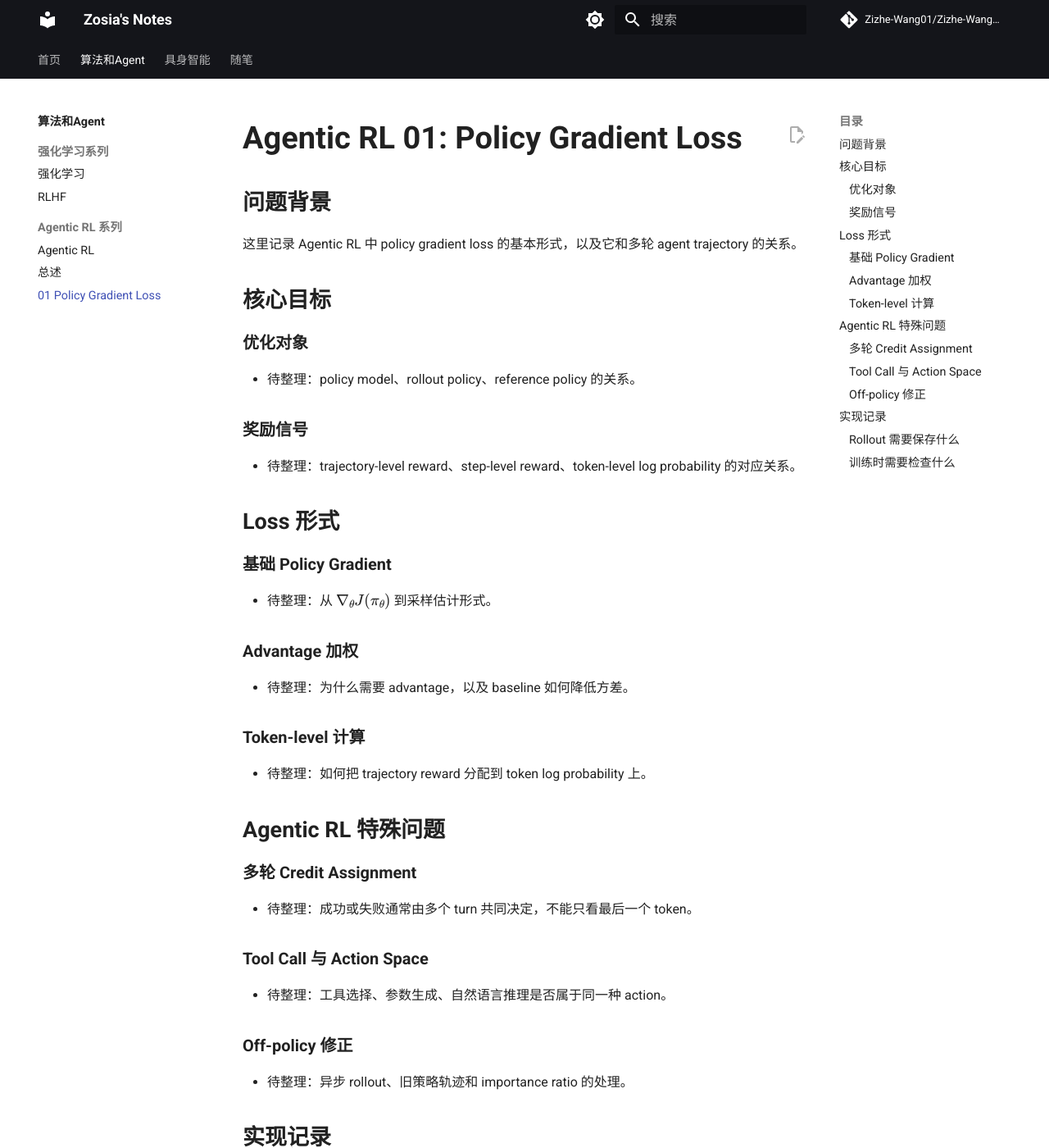
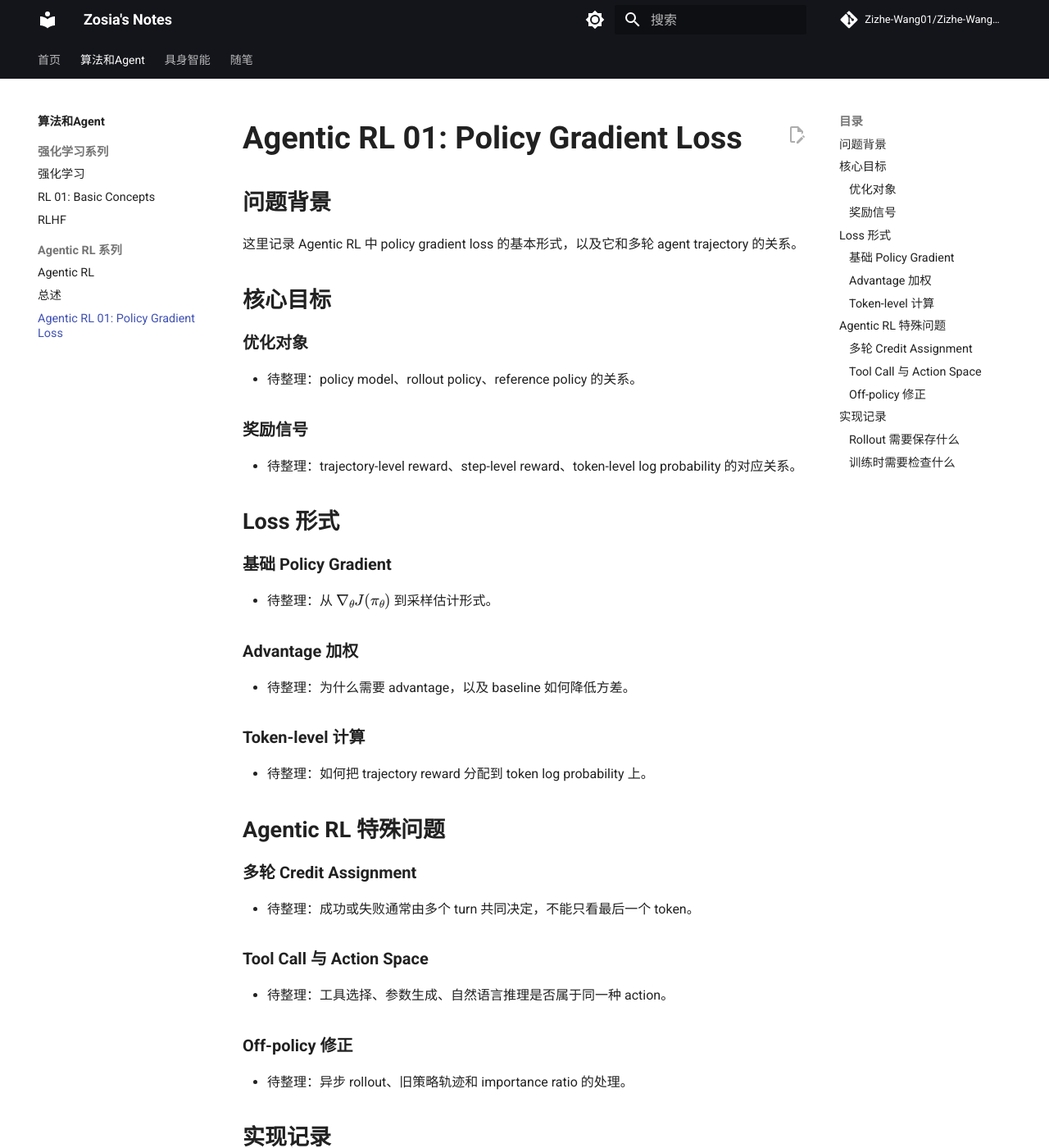
Before and after one commit to Zizhe-Wang01/Zizhe-Wang01.github.io, an MkDocs documentation site: the page built from docs/ai/agenticrl_01.md, in a window 1280 px wide and 1400 px high. Shown: the whole window at 82% size. Built offline with MkDocs 1.6.1 and Material for MkDocs 9.7.7, drawn with Linux system fonts in a browser that asks for light colours; comment, search, counter and statistics services are not loaded.

```diff
--- a/docs/stylesheets/extra.css
+++ b/docs/stylesheets/extra.css
@@ -38,6 +38,16 @@
 
 .md-nav__title {
   font-weight: 650;
+}
+
+@media screen and (min-width: 76.25em) {
+  .md-sidebar--primary .md-nav__item--nested > .md-nav {
+    display: block;
+  }
+
+  .md-sidebar--primary .md-nav__item--nested > .md-nav__link .md-nav__icon {
+    transform: rotate(90deg);
+  }
 }
 
 .md-tabs__link--active,
--- a/mkdocs.yml
+++ b/mkdocs.yml
@@ -20,6 +20,7 @@ theme:
     - navigation.tabs
     - navigation.indexes
     - navigation.sections
+    - navigation.expand
     - navigation.top
     - navigation.footer
     - search.suggest
@@ -74,12 +75,14 @@ nav:
   - 算法和Agent:
       - ai/index.md
       - 强化学习系列:
-          - ai/reinforcement-learning.md
-          - RLHF: ai/rlhf.md
+        - ai/reinforcement-learning.md
+        - "RL 01: Basic Concepts": ai/rl_01.md
+        - RLHF: ai/rlhf.md
       - Agentic RL 系列:
           - ai/agenticrl.md
           - 总述: ai/agenticrloverview.md
-          - "01 Policy Gradient Loss": ai/agenticrl_01.md
+          - "Agentic RL 01: Policy Gradient Loss": ai/agenticrl_01.md
+
 
   - 具身智能:
       - robotics/index.md
```
